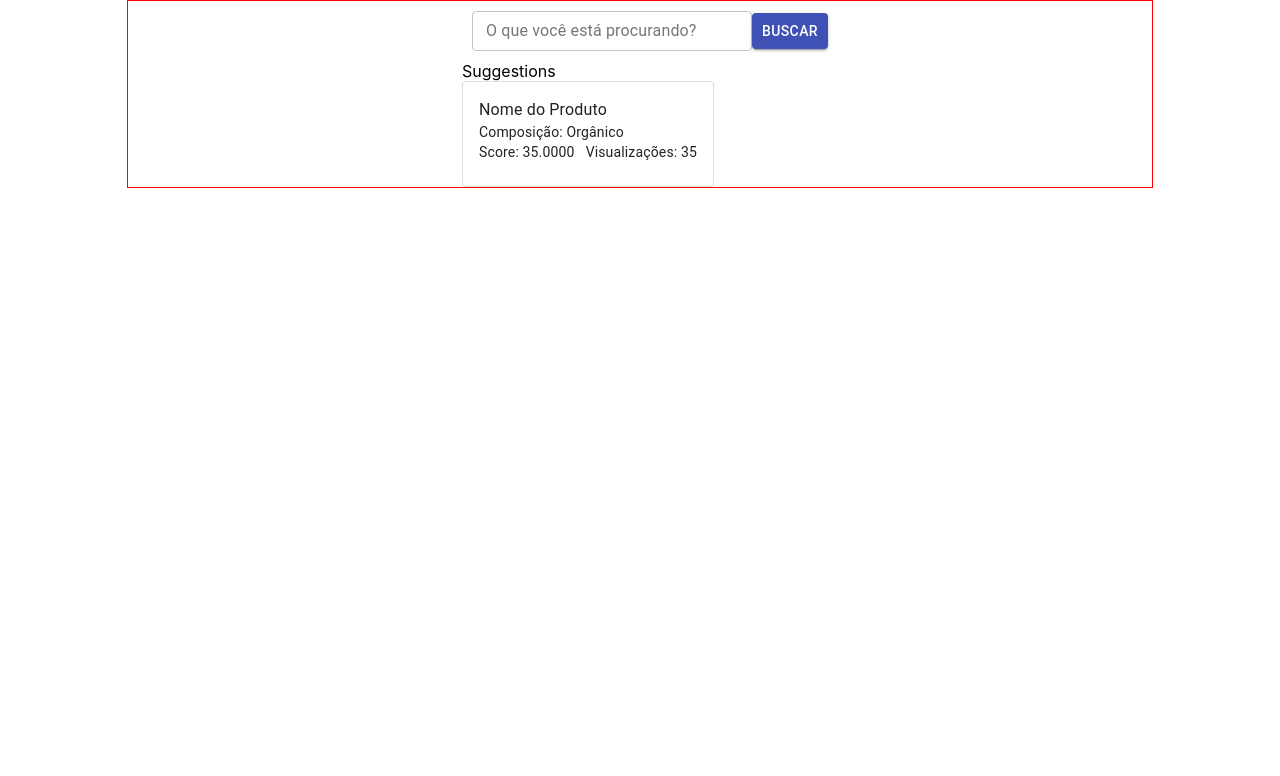
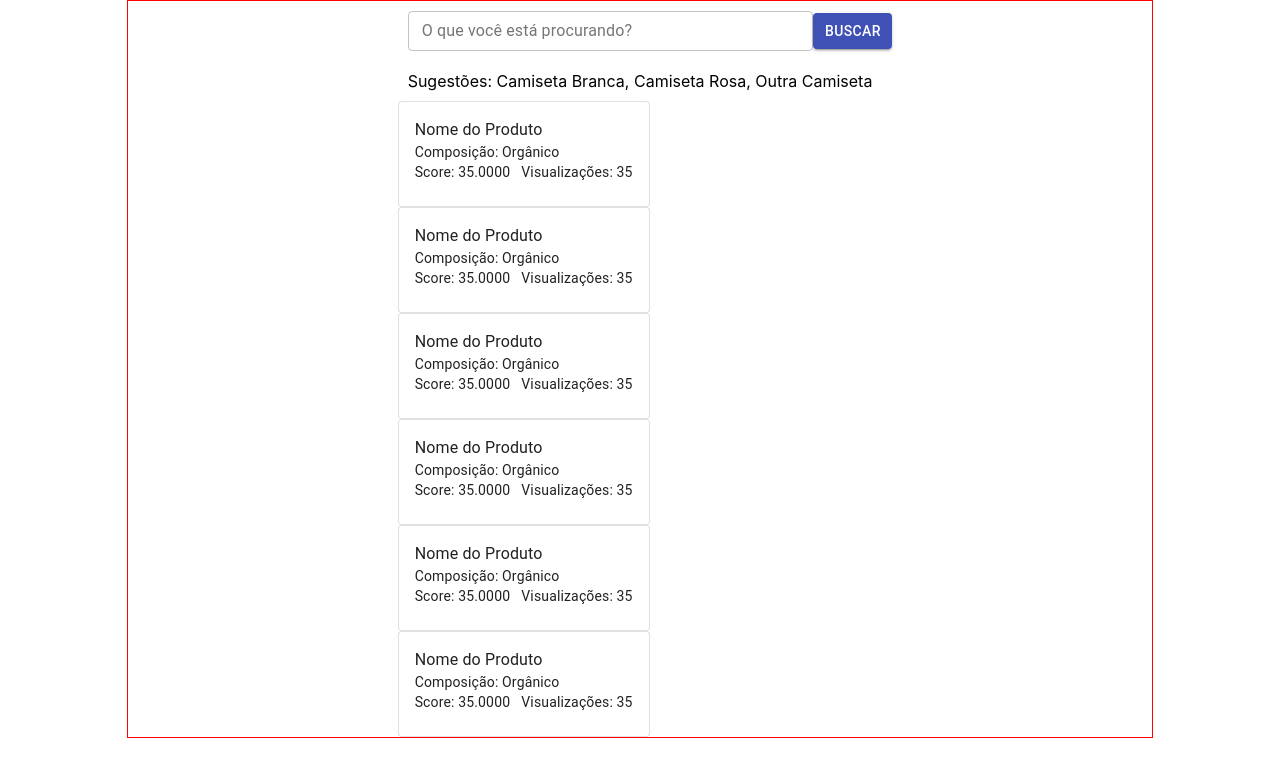
Before and after one commit to Biancasleonardo/desafio_Calindra, a React (Create React App) app in the folder desafio1/: page / in a window 1280 px wide. Shown: the top 776 px of the page. Built offline with nearby package versions, Linux system fonts and the light colour scheme.

Commit message:
create layout Suggestions Page

```diff
--- a/desafio1/src/components/Suggestions/Suggestions.js
+++ b/desafio1/src/components/Suggestions/Suggestions.js
@@ -1,9 +1,13 @@
+import { Typography } from '@material-ui/core';
 import React from 'react';
+import { ContainerSuggestions } from './style';
 
 const Suggestions = () => {
     return (
         <div>
-            Suggestions
+            <ContainerSuggestions>
+            <Typography variant='span' type='span'>Sugestões: Camiseta Branca, Camiseta Rosa, Outra Camiseta</Typography>
+        </ContainerSuggestions>
         </div>
     );
 };
--- a/desafio1/src/components/Suggestions/style.js
+++ b/desafio1/src/components/Suggestions/style.js
@@ -0,0 +1,10 @@
+import styled from "styled-components";
+
+export const ContainerSuggestions = styled.div`
+    padding: 10px;
+`
+
+export const ButtonItem = styled.button`
+    border: none;
+    margin: 0 2px;
+`
--- a/desafio1/src/pages/HomePage/HomePage.js
+++ b/desafio1/src/pages/HomePage/HomePage.js
@@ -9,6 +9,11 @@ const HomePage = () => {
             <Search />
             <Suggestions />
             <ProductsCard />
+            <ProductsCard />
+            <ProductsCard />
+            <ProductsCard />
+            <ProductsCard />
+            <ProductsCard />
         </div>
     );
 };
```
